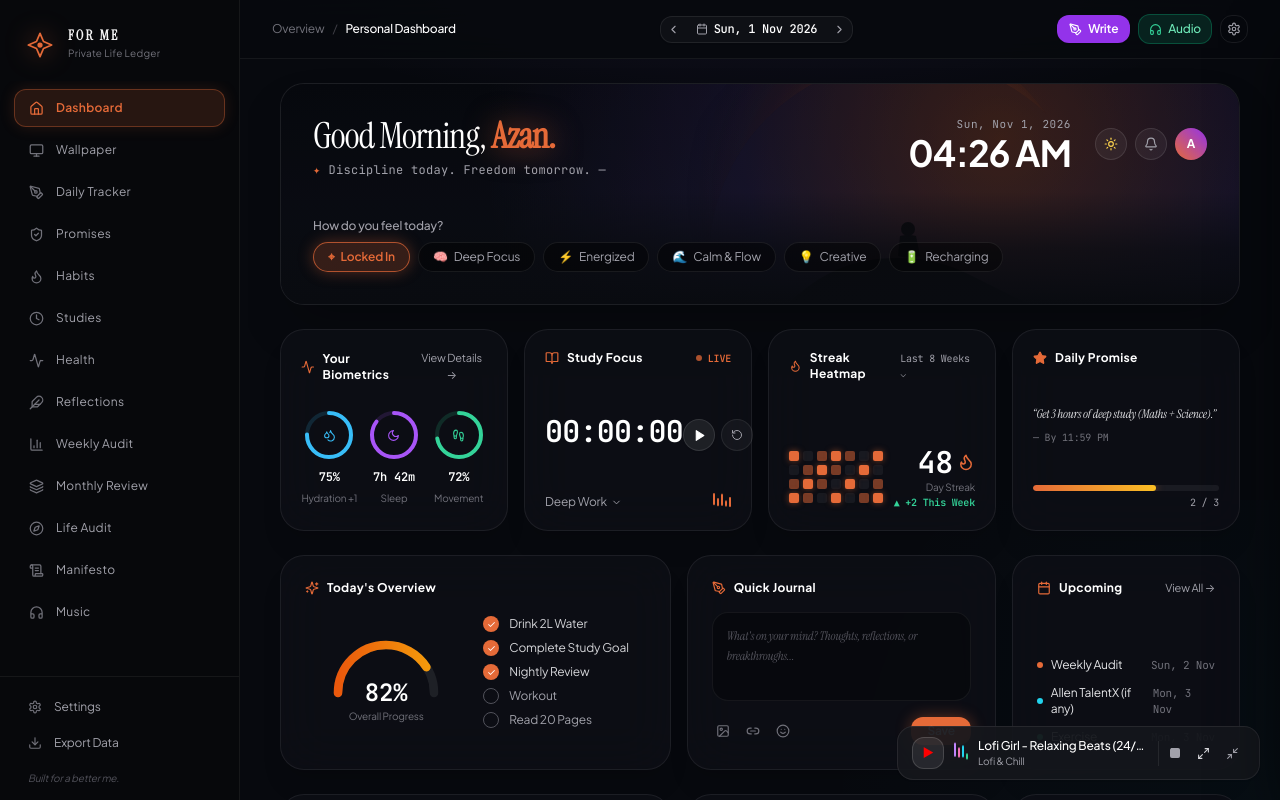
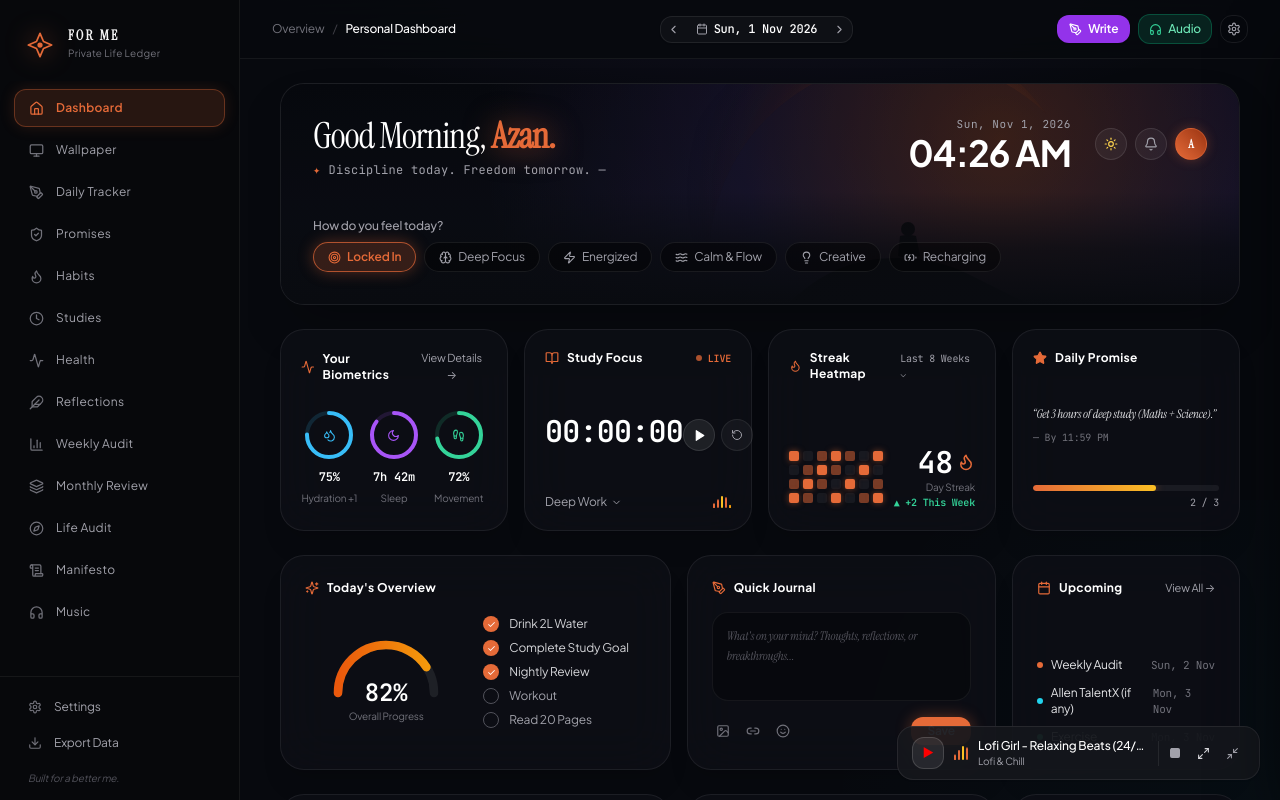
Before and after one commit to azanabdullah2752012-ui/for-me, a React (Vite) app: page / in a window 1280 px wide. Built offline with nearby package versions, Linux system fonts and the light colour scheme.

Commit message:
style(polish): eliminate bounce-easing, unify cosmic terracotta palette, SVG icons for vibes, and browser surfaces craft

```diff
--- a/src/components/music/MusicHub.tsx
+++ b/src/components/music/MusicHub.tsx
@@ -228,10 +228,10 @@ export const MusicHub: React.FC = () => {
               {/* Live animated audio waves when active */}
               {activeItem && (
                 <div className="flex items-end gap-0.5 h-3.5 px-0.5" title="Playing">
-                  <span className="w-0.5 h-full bg-purple-400 rounded-full animate-bounce [animation-duration:800ms]" />
-                  <span className="w-0.5 h-2.5 bg-pink-400 rounded-full animate-bounce [animation-duration:550ms]" />
-                  <span className="w-0.5 h-3 bg-cyan-400 rounded-full animate-bounce [animation-duration:950ms]" />
-                  <span className="w-0.5 h-1.5 bg-emerald-400 rounded-full animate-bounce [animation-duration:650ms]" />
+                  <span className="w-0.5 h-full bg-[#E56A38] rounded-full animate-eq-1" />
+                  <span className="w-0.5 h-full bg-[#E56A38] rounded-full animate-eq-2" />
+                  <span className="w-0.5 h-full bg-amber-400 rounded-full animate-eq-3" />
+                  <span className="w-0.5 h-full bg-[#E56A38] rounded-full animate-eq-4" />
                 </div>
               )}
 
@@ -465,19 +465,19 @@ export const MusicHub: React.FC = () => {
                         autoPlay
                         loop
                         src={activeItem.embedUrl}
-                        className="w-full h-10 rounded-lg accent-purple-400 bg-zinc-900"
+                        className="w-full h-10 rounded-lg accent-[#E56A38] bg-zinc-900"
                       />
                     </div>
 
                     <div className="flex items-center justify-between pt-1 text-[10px] text-zinc-400">
                       <div className="flex items-end gap-1 h-3.5">
-                        <span className="w-1 h-full bg-purple-400 rounded-full animate-bounce [animation-duration:600ms]" />
-                        <span className="w-1 h-2 bg-pink-400 rounded-full animate-bounce [animation-duration:450ms]" />
-                        <span className="w-1 h-3 bg-cyan-400 rounded-full animate-bounce [animation-duration:750ms]" />
-                        <span className="w-1 h-1.5 bg-emerald-400 rounded-full animate-bounce [animation-duration:500ms]" />
-                        <span className="w-1 h-3.5 bg-purple-400 rounded-full animate-bounce [animation-duration:650ms]" />
+                        <span className="w-1 h-full bg-[#E56A38] rounded-full animate-eq-1" />
+                        <span className="w-1 h-full bg-[#E56A38] rounded-full animate-eq-2" />
+                        <span className="w-1 h-full bg-amber-400 rounded-full animate-eq-3" />
+                        <span className="w-1 h-full bg-[#E56A38] rounded-full animate-eq-4" />
+                        <span className="w-1 h-full bg-amber-500 rounded-full animate-eq-5" />
                       </div>
-                      <span className="font-mono text-purple-300">Continuous Loop Active</span>
+                      <span className="font-mono text-amber-400/90">Continuous Loop Active</span>
                     </div>
                   </div>
                 )}
--- a/src/components/widgets/DynamicVibeWidget.tsx
+++ b/src/components/widgets/DynamicVibeWidget.tsx
@@ -496,7 +496,7 @@ export const DynamicVibeWidget: React.FC<DynamicVibeWidgetProps> = ({
           className={`flex-1 py-2.5 rounded-2xl font-sans font-bold text-xs flex items-center justify-center gap-2 transition-all ${
             isPlaying
               ? 'bg-rose-500 hover:bg-rose-400 text-white shadow-[0_0_20px_rgba(244,63,94,0.45)]'
-              : 'bg-gradient-to-r from-purple-500 via-pink-500 to-indigo-600 hover:from-purple-400 hover:to-indigo-500 text-white shadow-[0_0_20px_rgba(168,85,247,0.4)]'
+              : 'bg-[#E56A38] hover:bg-[#D9531E] text-white shadow-[0_0_20px_rgba(229,106,56,0.35)]'
           }`}
         >
           {isPlaying ? <Pause size={14} /> : <Play size={14} fill="currentColor" />}
--- a/src/index.css
+++ b/src/index.css
@@ -157,24 +157,75 @@ input[type="number"]::-webkit-outer-spin-button {
   line-height: 32px;
 }
 
-.paper-grid-dark {
-  background-color: #121418;
-  background-image:
-    linear-gradient(to right, rgba(255, 255, 255, 0.035) 1px, transparent 1px),
-    linear-gradient(to bottom, rgba(255, 255, 255, 0.035) 1px, transparent 1px);
-  background-size: 24px 24px;
-}
-
-.paper-grid-parchment {
-  background-color: #FAF8F2;
-  background-image:
-    linear-gradient(to right, rgba(200, 190, 170, 0.3) 1px, transparent 1px),
-    linear-gradient(to bottom, rgba(200, 190, 170, 0.3) 1px, transparent 1px);
-  background-size: 24px 24px;
-  color: #1A1917;
-}
-
 /* Margin line */
 .journal-margin-line {
   border-left: 2px solid rgba(226, 90, 56, 0.35);
 }
+
+/* Authentic, smooth audio equalizer wave animation */
+@keyframes eqBarPulse {
+  0%, 100% {
+    transform: scaleY(0.25);
+  }
+  50% {
+    transform: scaleY(1);
+  }
+}
+
+.animate-eq-1 {
+  transform-origin: bottom;
+  animation: eqBarPulse 0.95s cubic-bezier(0.4, 0, 0.2, 1) infinite;
+}
+
+.animate-eq-2 {
+  transform-origin: bottom;
+  animation: eqBarPulse 0.65s cubic-bezier(0.4, 0, 0.2, 1) infinite 0.15s;
+}
+
+.animate-eq-3 {
+  transform-origin: bottom;
+  animation: eqBarPulse 1.15s cubic-bezier(0.4, 0, 0.2, 1) infinite 0.3s;
+}
+
+.animate-eq-4 {
+  transform-origin: bottom;
+  animation: eqBarPulse 0.8s cubic-bezier(0.4, 0, 0.2, 1) infinite 0.45s;
+}
+
+.animate-eq-5 {
+  transform-origin: bottom;
+  animation: eqBarPulse 1.05s cubic-bezier(0.4, 0, 0.2, 1) infinite 0.2s;
+}
+
+@media (prefers-reduced-motion: reduce) {
+  .animate-eq-1,
+  .animate-eq-2,
+  .animate-eq-3,
+  .animate-eq-4,
+  .animate-eq-5 {
+    animation: none;
+    transform: scaleY(0.6);
+  }
+}
+
+/* Browser Surfaces Craft: Text selection styled to cosmic terracotta */
+::selection {
+  background-color: #E56A38;
+  color: #FFFFFF;
+}
+
+/* Sleek custom scrollbars */
+::-webkit-scrollbar {
+  width: 6px;
+  height: 6px;
+}
+::-webkit-scrollbar-track {
+  background: #07080B;
+}
+::-webkit-scrollbar-thumb {
+  background: rgba(255, 255, 255, 0.12);
+  border-radius: 9999px;
+}
+::-webkit-scrollbar-thumb:hover {
+  background: rgba(229, 106, 56, 0.4);
+}
--- a/src/views/DashboardView.tsx
+++ b/src/views/DashboardView.tsx
@@ -32,6 +32,12 @@ import {
   VolumeX,
   PenTool,
   Headphones,
+  Target,
+  Brain,
+  Zap,
+  Waves,
+  Lightbulb,
+  BatteryCharging,
 } from 'lucide-react';
 import { NavView } from '../types';
 import { useData } from '../context/DataContext';
@@ -45,12 +51,12 @@ interface DashboardViewProps {
 }
 
 const VIBES = [
-  { label: 'Locked In', icon: '⌖' },
-  { label: 'Deep Focus', icon: '🧠' },
-  { label: 'Energized', icon: '⚡' },
-  { label: 'Calm & Flow', icon: '🌊' },
-  { label: 'Creative', icon: '💡' },
-  { label: 'Recharging', icon: '🔋' },
+  { label: 'Locked In', icon: Target },
+  { label: 'Deep Focus', icon: Brain },
+  { label: 'Energized', icon: Zap },
+  { label: 'Calm & Flow', icon: Waves },
+  { label: 'Creative', icon: Lightbulb },
+  { label: 'Recharging', icon: BatteryCharging },
 ];
 
 const SUBJECTS = ['Mathematics', 'Science', 'Deep Coding', 'Physics', 'Philosophy', 'Language'];
@@ -338,7 +344,7 @@ export const DashboardView: React.FC<DashboardViewProps> = ({ onNavigate }) => {
                 >
                   <Bell size={14} />
                 </button>
-                <div className="w-8 h-8 rounded-full bg-gradient-to-tr from-[#E56A38] to-purple-600 flex items-center justify-center text-white text-xs font-bold shadow-sm">
+                <div className="w-8 h-8 rounded-full bg-gradient-to-tr from-[#E56A38] to-[#9A3412] border border-[#E56A38]/50 flex items-center justify-center text-white text-xs font-serif font-bold shadow-[0_0_12px_rgba(229,106,56,0.3)]">
                   A
                 </div>
               </div>
@@ -353,6 +359,7 @@ export const DashboardView: React.FC<DashboardViewProps> = ({ onNavigate }) => {
             <div className="flex flex-wrap items-center gap-2">
               {VIBES.map((v) => {
                 const isSelected = selectedVibe === v.label;
+                const IconComponent = v.icon;
                 return (
                   <button
                     key={v.label}
@@ -364,7 +371,7 @@ export const DashboardView: React.FC<DashboardViewProps> = ({ onNavigate }) => {
                         : 'bg-black/40 text-zinc-400 hover:text-white border border-white/[0.08] hover:border-white/[0.15]'
                     }`}
                   >
-                    <span>{v.icon}</span>
+                    <IconComponent size={13} className={isSelected ? 'text-[#E56A38]' : 'text-zinc-400'} />
                     <span>{v.label}</span>
                   </button>
                 );
@@ -548,12 +555,12 @@ export const DashboardView: React.FC<DashboardViewProps> = ({ onNavigate }) => {
             </div>
 
             {/* Equalizer Frequency Waves */}
-            <div className="flex items-end gap-0.5 h-3">
-              <span className="w-0.5 h-full bg-[#E56A38] rounded-full animate-bounce [animation-duration:600ms]" />
-              <span className="w-0.5 h-2 bg-[#E56A38] rounded-full animate-bounce [animation-duration:450ms]" />
-              <span className="w-0.5 h-3 bg-[#E56A38] rounded-full animate-bounce [animation-duration:750ms]" />
-              <span className="w-0.5 h-1.5 bg-[#E56A38] rounded-full animate-bounce [animation-duration:500ms]" />
-              <span className="w-0.5 h-2.5 bg-[#E56A38] rounded-full animate-bounce [animation-duration:650ms]" />
+            <div className="flex items-end gap-0.5 h-3" title="Focus frequency">
+              <span className="w-0.5 h-full bg-[#E56A38] rounded-full animate-eq-1" />
+              <span className="w-0.5 h-full bg-[#E56A38] rounded-full animate-eq-2" />
+              <span className="w-0.5 h-full bg-amber-400 rounded-full animate-eq-3" />
+              <span className="w-0.5 h-full bg-[#E56A38] rounded-full animate-eq-4" />
+              <span className="w-0.5 h-full bg-amber-500 rounded-full animate-eq-5" />
             </div>
           </div>
         </section>
--- a/src/views/GoalsView.tsx
+++ b/src/views/GoalsView.tsx
@@ -218,7 +218,7 @@ export const GoalsView: React.FC = () => {
                 variant="primary"
                 size="sm"
                 onClick={() => setShowAddMistake(!showAddMistake)}
-                className="flex items-center gap-1.5 text-xs font-sans font-bold bg-gradient-to-r from-purple-500 to-pink-500 text-white shadow-[0_0_15px_rgba(168,85,247,0.35)]"
+                className="flex items-center gap-1.5 text-xs font-sans font-bold bg-[#E56A38] hover:bg-[#D9531E] text-white shadow-[0_0_15px_rgba(229,106,56,0.35)] transition-all"
               >
                 <Plus size={13} />
                 <span>{showAddMistake ? 'Cancel' : 'Add Lesson'}</span>
```
